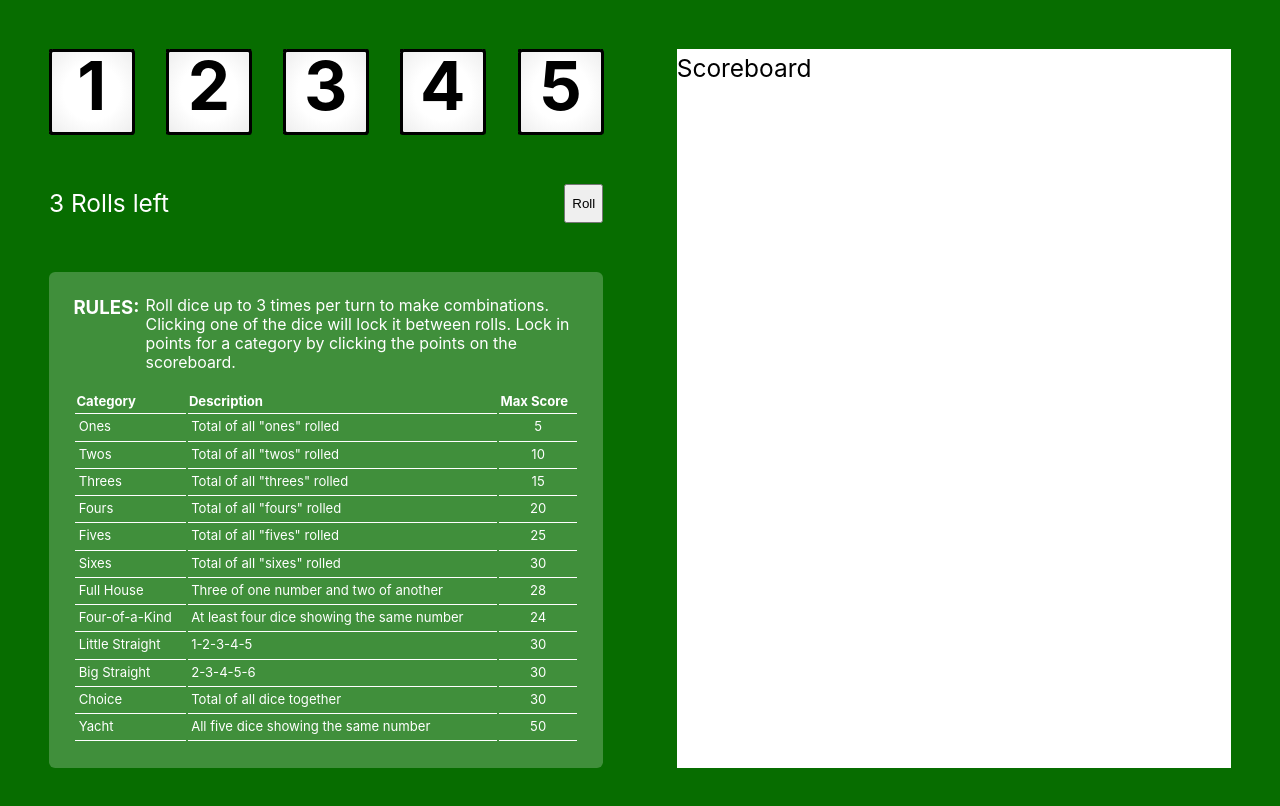
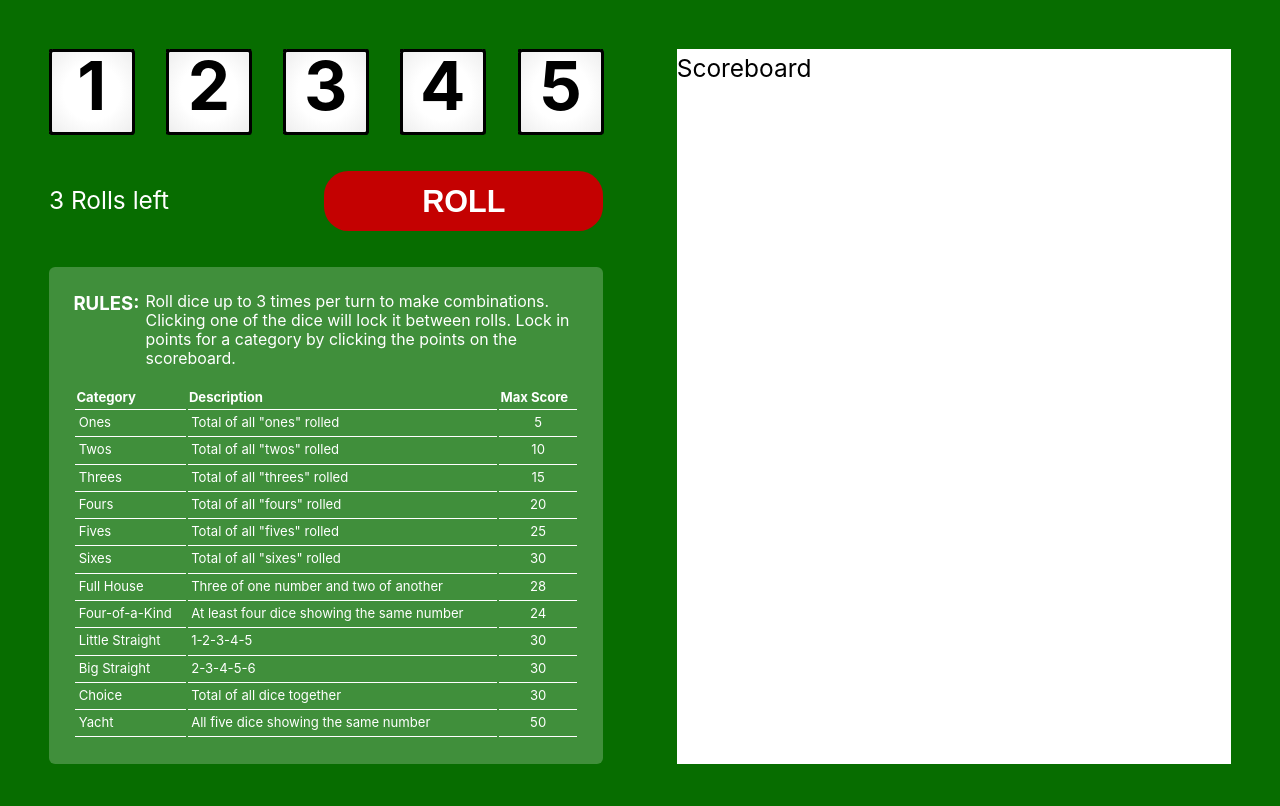
Before and after one commit to segovia94/yacht-game, a Vue app: page / in a window 1280 px wide. Shown: the top 806 px of the page. Built offline with nearby package versions, Linux system fonts and the light colour scheme.

Commit message:
actions styling

```diff
--- a/src/components/TheActions.vue
+++ b/src/components/TheActions.vue
@@ -1,10 +1,18 @@
 <template>
   <div class="game-actions">
-    <div>{{ rollsRemaining }} Rolls left</div>
-    <button v-if="rollsRemaining" @click="roll">Roll</button>
+    <div v-if="rollsRemaining">
+      {{ rollsRemaining }} Roll<span v-if="rollsRemaining !== 1">s</span> left
+    </div>
     <div v-else>
       Choose a point category
     </div>
+    <button
+      :disabled="!rollsRemaining"
+      @click="roll"
+      class="game-actions__button"
+    >
+      Roll
+    </button>
   </div>
 </template>
 
@@ -34,5 +42,23 @@ export default {
 .game-actions {
   display: flex;
   justify-content: space-between;
+  align-items: center;
+}
+
+.game-actions__button {
+  padding: 0.5rem 4rem;
+  background: var(--red-dark);
+  border: none;
+  border-radius: 1rem;
+  color: white;
+  font-weight: bold;
+  font-size: 1.25rem;
+  text-transform: uppercase;
+  cursor: pointer;
+}
+
+.game-actions__button:disabled {
+  opacity: 0.25;
+  cursor: initial;
 }
 </style>
--- a/src/views/GameBoard.vue
+++ b/src/views/GameBoard.vue
@@ -19,8 +19,8 @@ export default {
     TheDice,
     TheActions,
     TheRules,
-    ScoreBoard
-  }
+    ScoreBoard,
+  },
 };
 </script>
 
@@ -30,7 +30,7 @@ export default {
   grid-template-columns: 1fr 1fr;
   grid-template-rows: min-content min-content 1fr;
   column-gap: 3rem;
-  row-gap: 2rem;
+  row-gap: 1.5rem;
 }
 
 .gameboard__dice {
```
